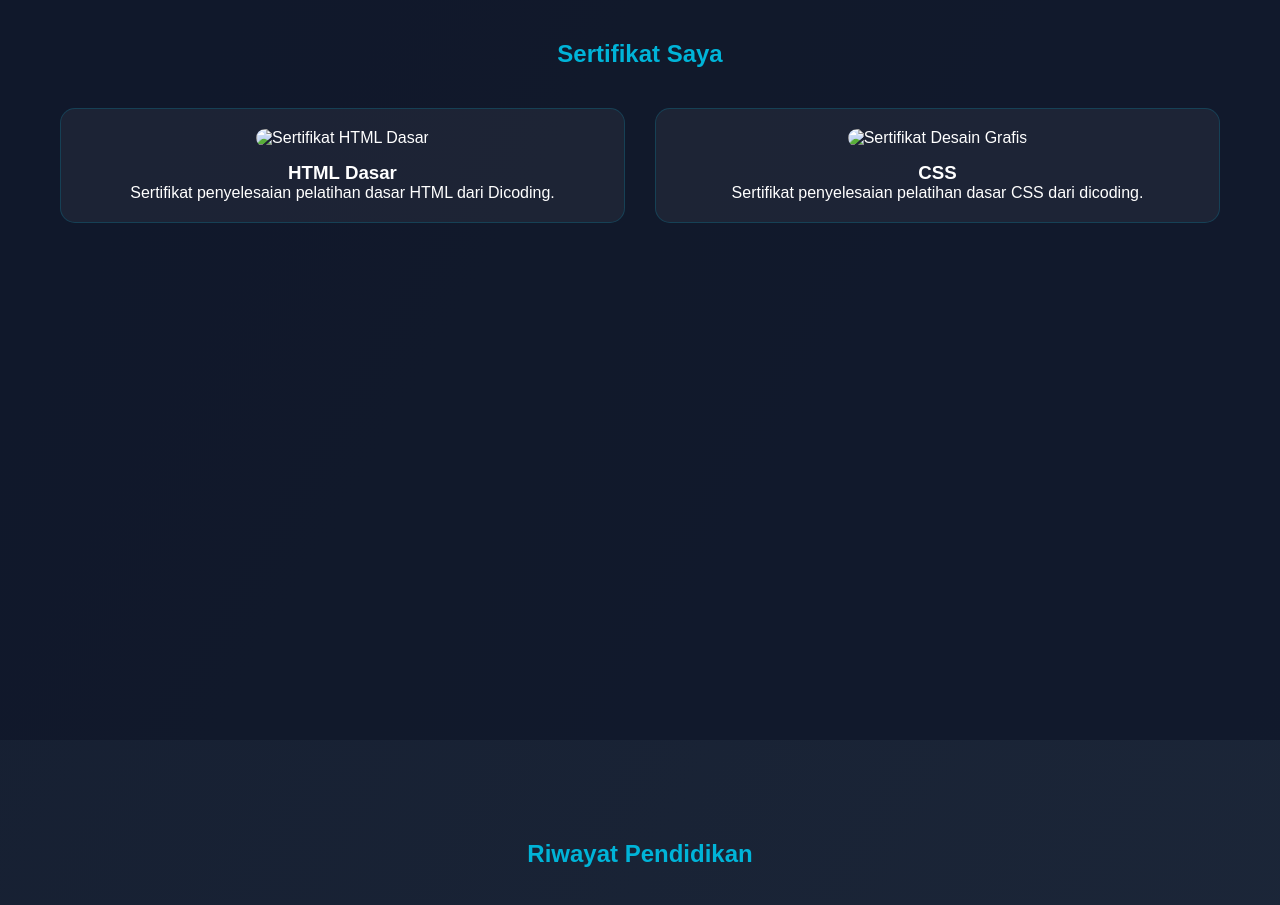
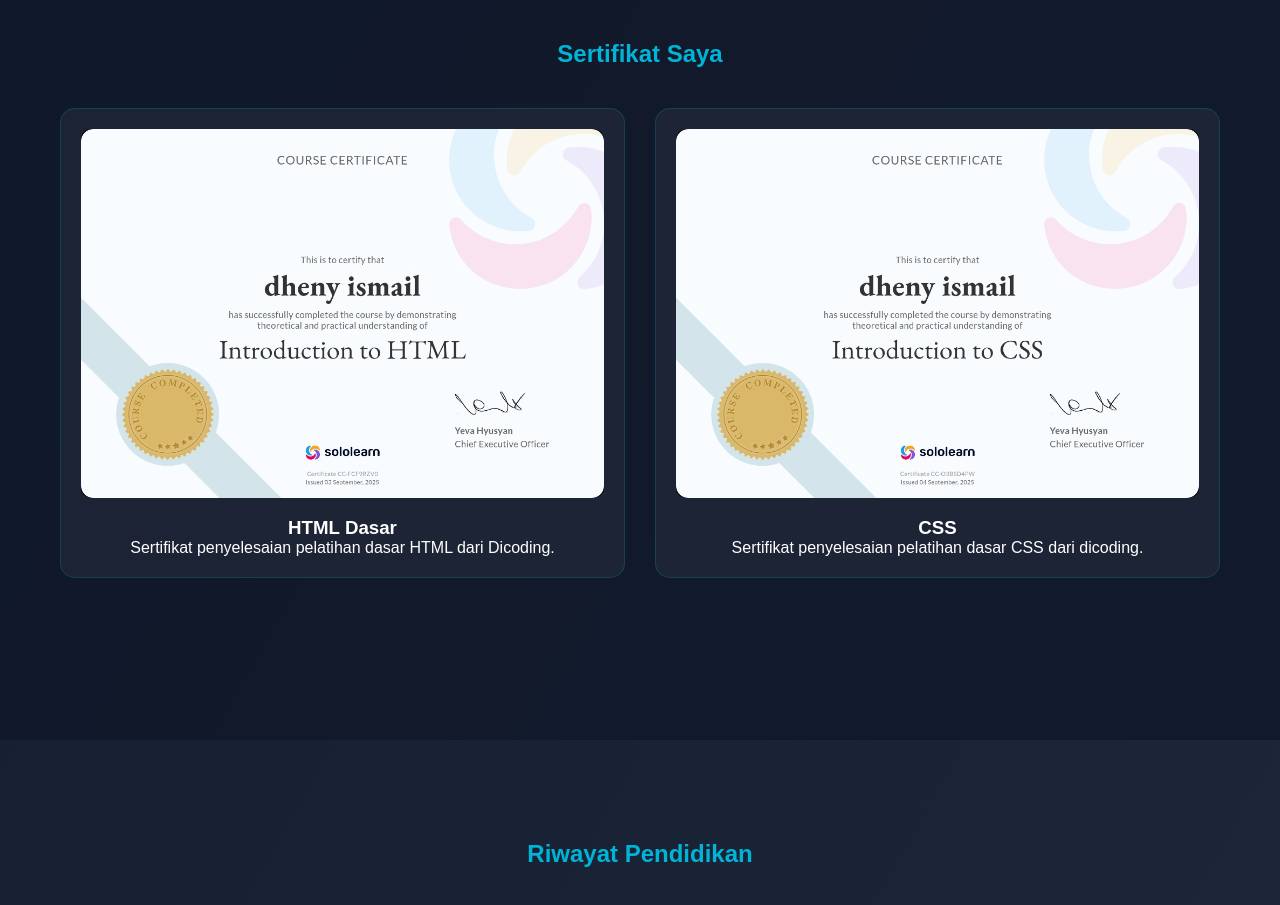
Before and after one commit to dhenyismail10-design/dhenyismail10-design.github.io, a plain HTML site: page index.html in a window 1280 px wide. Shown: the part 3260-4165 px from the top of the page. Drawn offline with Linux system fonts and the light colour scheme.

Commit message:
Update index.html

```diff
--- a/index.html
+++ b/index.html
@@ -364,12 +364,12 @@
     <h2>Sertifikat Saya</h2>
     <div class="certificate-grid">
       <div class="certificate">
-        <img src="html.jpg" alt="Sertifikat HTML Dasar">
+        <img src="html.png" alt="Sertifikat HTML Dasar">
         <h3>HTML Dasar</h3>
         <p>Sertifikat penyelesaian pelatihan dasar HTML dari Dicoding.</p>
       </div>
       <div class="certificate">
-        <img src="css.jpg" alt="Sertifikat Desain Grafis">
+        <img src="css.png" alt="Sertifikat Desain Grafis">
         <h3>CSS</h3>
         <p>Sertifikat penyelesaian pelatihan dasar CSS dari dicoding.</p>
       </div>
```
